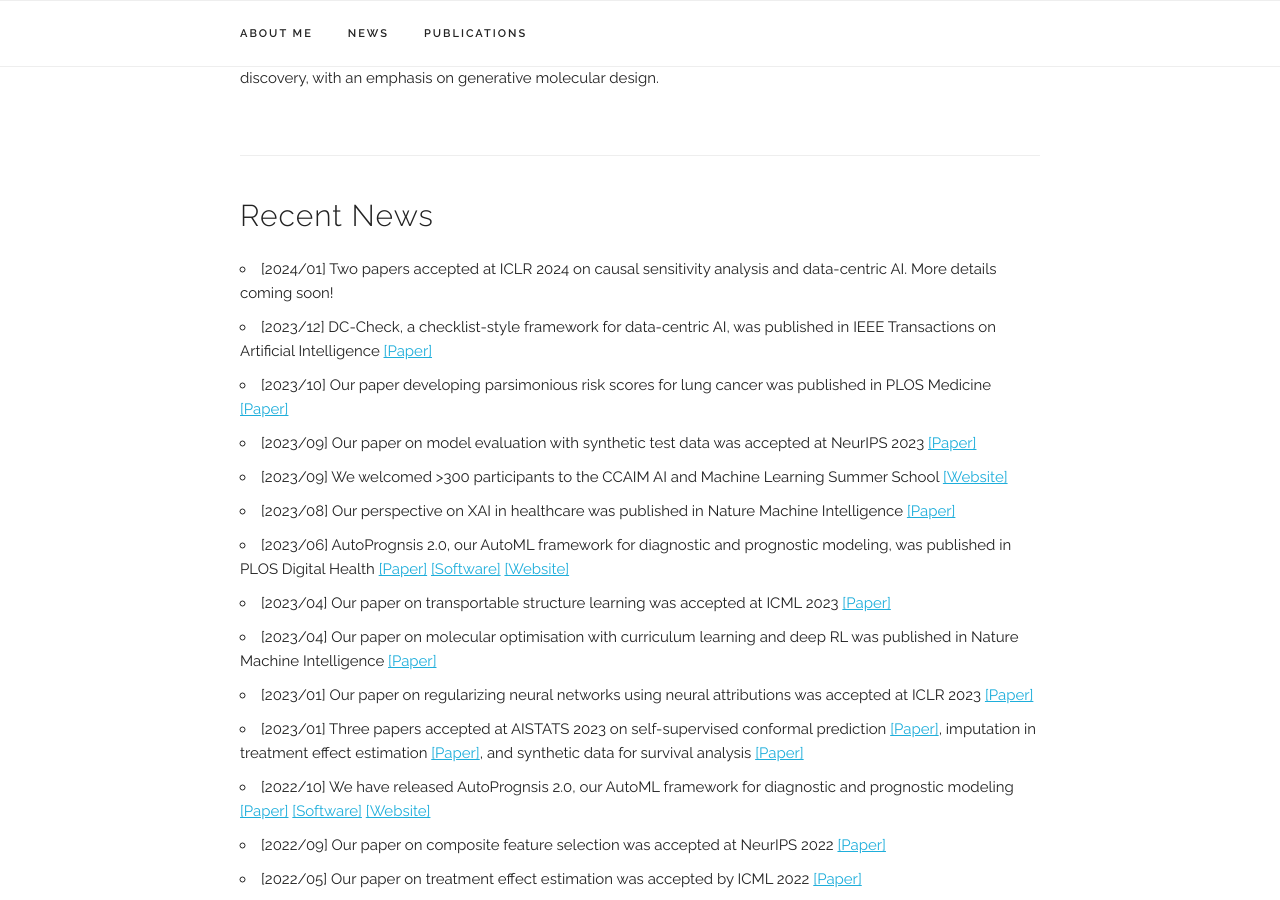
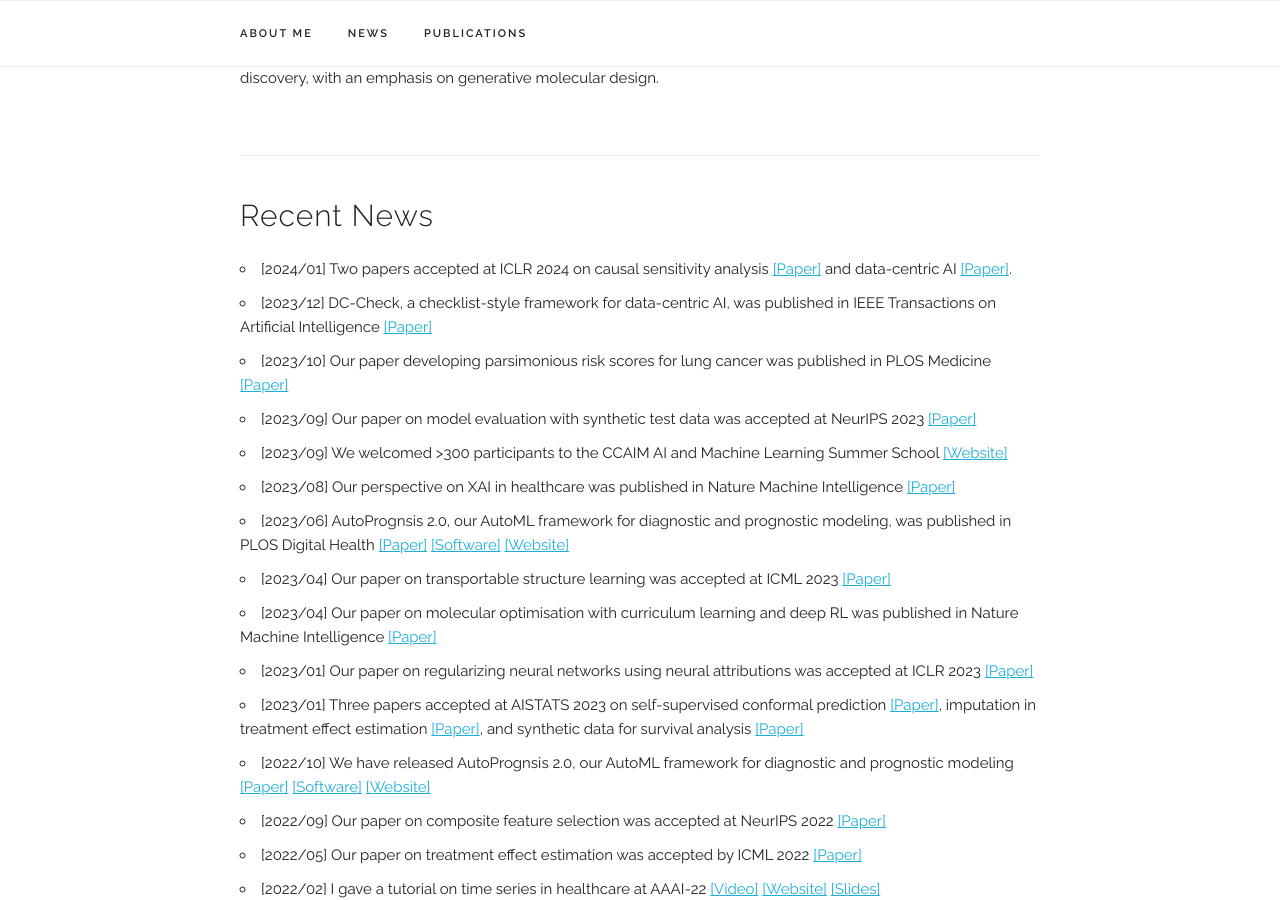
Before and after one commit to fimrie/fimrie.github.io, a Jekyll site: the page built from index.html, in a window 1280 px wide and 900 px high, scrolled down 622 px. Built offline with Jekyll 4.4.1, drawn with Linux system fonts in a browser that asks for light colours; some web fonts are replaced.

Commit message:
Update index.html

```diff
--- a/index.html
+++ b/index.html
@@ -22,7 +22,7 @@
 <div class="docs-section" id="news">
   <h4>Recent News</h4>
   <ul>
-    <li>[2024/01] Two papers accepted at ICLR 2024 on causal sensitivity analysis and data-centric AI. More details coming soon!</li>
+    <li>[2024/01] Two papers accepted at ICLR 2024 on causal sensitivity analysis <a href="https://arxiv.org/pdf/2311.16026.pdf">[Paper]</a> and data-centric AI <a href="https://openreview.net/pdf?id=icTZCUbtD6">[Paper]</a>.</li>
     <li>[2023/12] DC-Check, a checklist-style framework for data-centric AI, was published in IEEE Transactions on Artificial Intelligence <a href="https://ieeexplore.ieee.org/abstract/document/10372382">[Paper]</a></li>
     <li>[2023/10] Our paper developing parsimonious risk scores for lung cancer was published in PLOS Medicine <a href="https://journals.plos.org/plosmedicine/article?id=10.1371/journal.pmed.1004287">[Paper]</a></li>
     <li>[2023/09] Our paper on model evaluation with synthetic test data was accepted at NeurIPS 2023 <a href="https://arxiv.org/abs/2310.16524">[Paper]</a></li>
```
